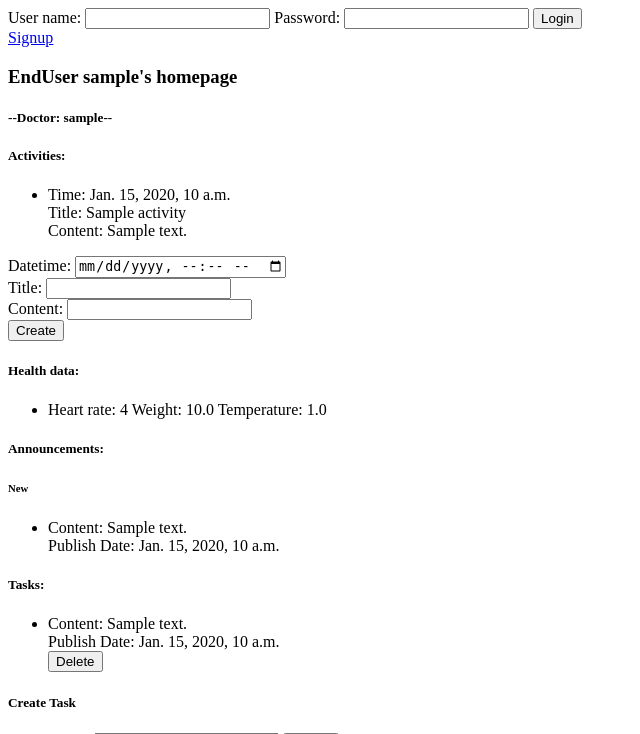
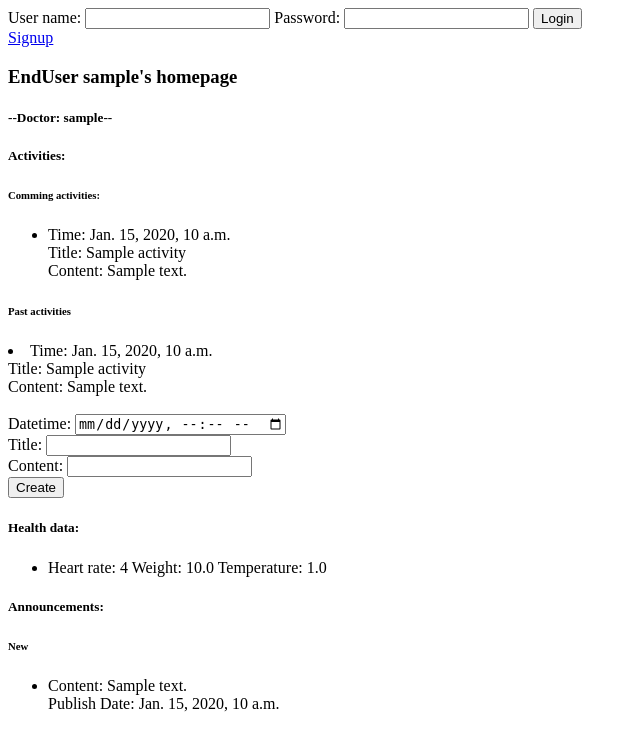
Before and after one commit to TianchenMa/elec5620, a Django app: template templates/health/enduser_homepage.html in a window 1280 px wide. Shown: the top 734 px of the page, without its empty margins (0-640 px from the left). Run offline with Django 3.2, Linux system fonts and the light colour scheme; tables that the repository leaves empty hold one stand-in row (values such as "Sample post"); the template is opened without the code that fills it: values that come from a table or form of the project are taken from there, most other values are stand-ins (such as "Sample title", 1, 10 or a date in 2020).

Commit message:
Add past activities

```diff
--- a/health/views.py
+++ b/health/views.py
@@ -123,6 +123,7 @@ class HomepageView(BaseMixin, View):
         viewed_announcements = Announcement.objects.filter(announcementreceive__enduser=context['log_user'], announcementreceive__viewed=True)
         now = datetime.datetime.now().strftime(TIME_FORMAT)
         context['activities'] = Activity.objects.filter(user=context['log_user'], activity_time__gt=now)
+        context['past_activities'] = Activity.objects.filter(user=context['log_user'], activity_time__lt=now)
         context['unviewed_announcements'] = unviewed_announcements
         context['viewed_announcements'] = viewed_announcements
         context['doctor'] = context['log_user'].doctor
--- a/templates/health/enduser_homepage.html
+++ b/templates/health/enduser_homepage.html
@@ -13,6 +13,7 @@
 
     <div id="activity">
     <h5>Activities:</h5>
+        <h6>Comming activities:</h6>
         <ul>
             {% for activity in activities %}
                 <li>
@@ -29,6 +30,22 @@
                 {% endif %}
             {% endfor %}
         </ul>
+        <h6>Past activities</h6>
+            {% for activity in past_activities %}
+                <li>
+                    Time: {{ activity.activity_time }}<br>
+                    Title: {{ activity.title }}<br>
+                    Content: {{ activity.content }}<br>
+                </li>
+                {% if self %}
+                <form action="{% url 'health:operations' 'delete_activity' %}" method="post">
+                    {% csrf_token %}
+                    <input type="hidden" name="activity_id" value="{{ activity.id }}"/>
+                    <button type="submit">Delete</button>
+                </form>
+                {% endif %}
+            {% endfor %}
+        <br>
         <form action="{% url 'health:operations' 'create_activity' %}" method="post">
             {% csrf_token %}
             Datetime: <input type="datetime-local" name="time"><br>
```
Lines whose indentation alone changed are shown as unchanged.
